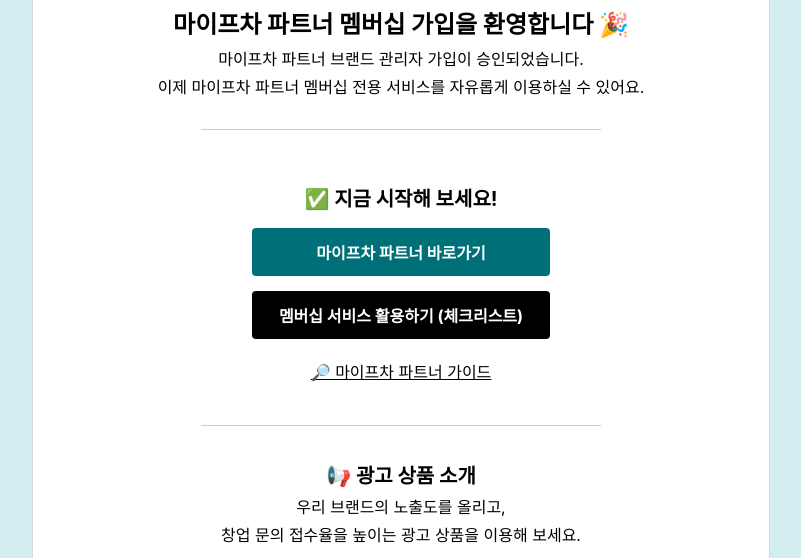
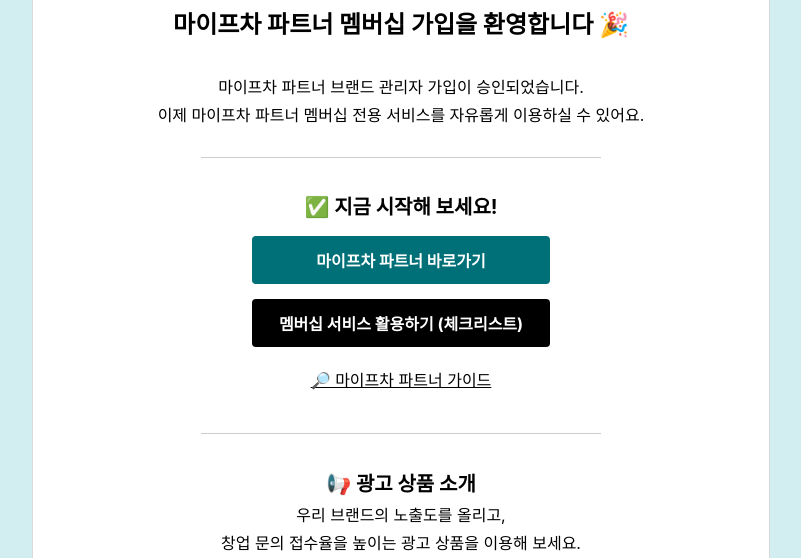
Before and after one commit to myfcha-iro/partner-onboarding-email, a plain HTML site: page index.html in a window 1280 px wide. Shown: the part 237-795 px from the top of the page, without its empty margins (239-1040 px from the left). Drawn offline with Linux system fonts and the light colour scheme.

Commit message:
index.html

```diff
--- a/index.html
+++ b/index.html
@@ -113,9 +113,10 @@
           <tr>
             <td class="email-body">
               <p style="font-size: 24px; font-weight: bold;">마이프차 파트너 멤버십 가입을 환영합니다 🎉</p>
+              <br>
               <p>마이프차 파트너 브랜드 관리자 가입이 승인되었습니다.</p>
               <p>이제 마이프차 파트너 멤버십 전용 서비스를 자유롭게 이용하실 수 있어요.</p>
-              <hr />
+              <hr / style="margin-bottom: 10px;">
             </td>
           </tr>
 
```
